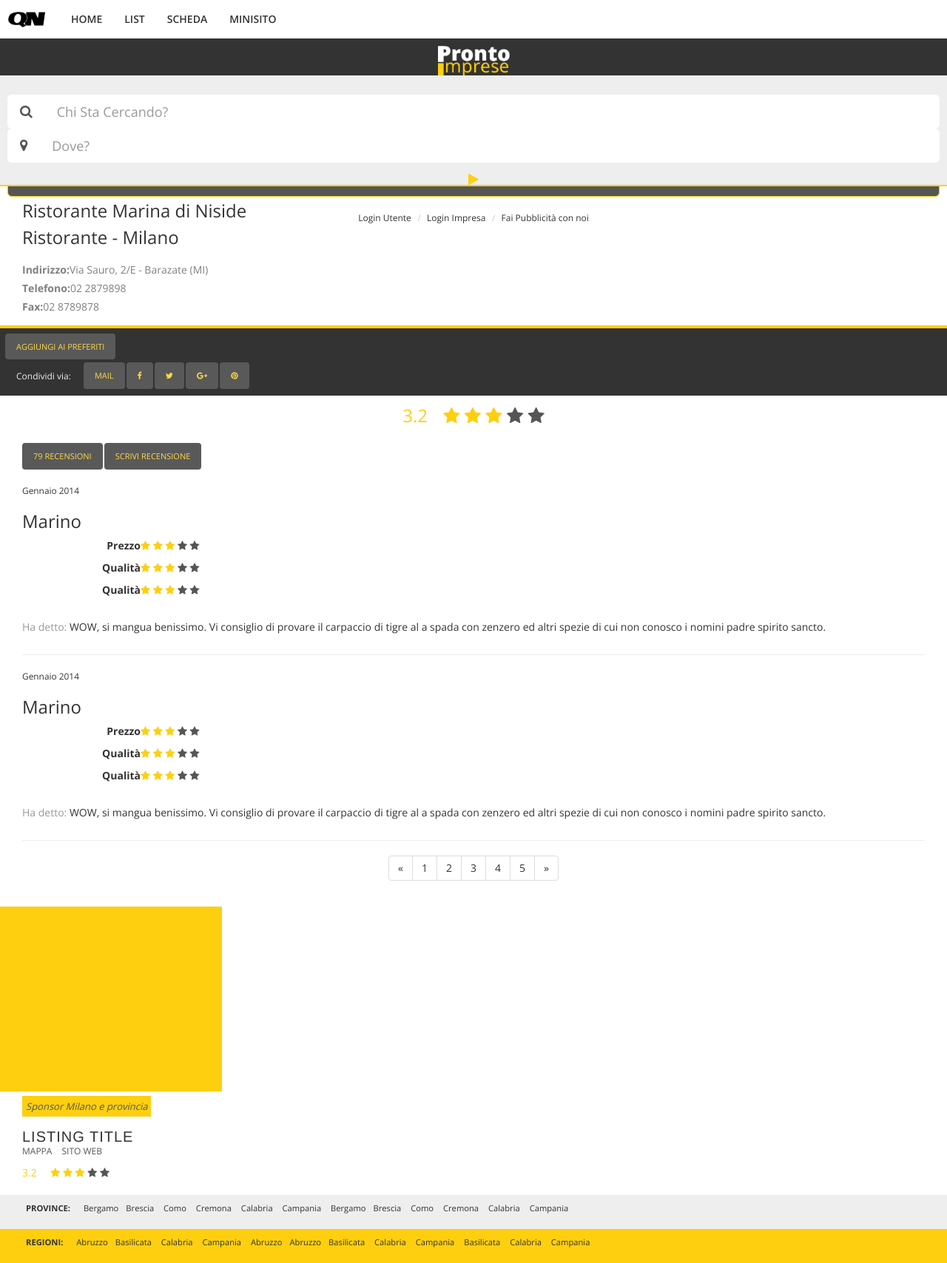
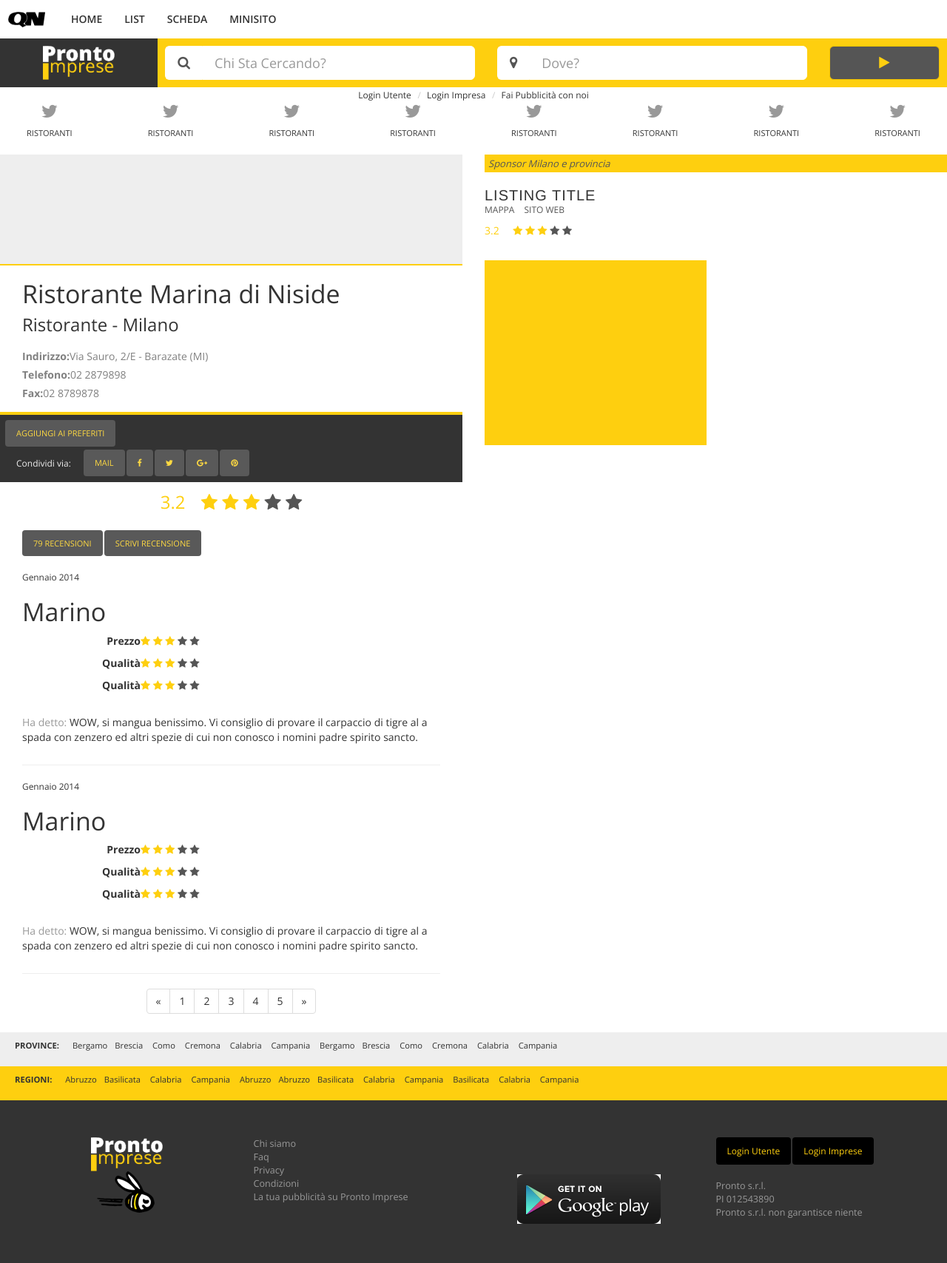
Before and after one commit to derrybirkett/prontoimprese, a website: page app/scheda.html in a window 1280 px wide. Shown: the top 1708 px of the page at 74% size. Drawn offline with nearby package versions, Linux system fonts and the light colour scheme; files that its build step writes are made by us from their sources.

Commit message:
Update scheda.html

```diff
--- a/app/scheda.html
+++ b/app/scheda.html
@@ -55,30 +55,38 @@
             </nav>
         </header>
 
-        <section class="search filled">
-
+        <section class="search">
             <!-- Testata -->
-            <div class="testata">
+            <div class="testata col-md-2">
                 <div class="logo dark small"></div>
             </div>
 
-            <!-- Seearch Box -->
-            <div class="search-box">
+            <!-- Search Box -->
+            <div class="search-box filled col-md-10">
+                <div class="row">
                 <form>
+                    <div class="col-md-5">
                         <div class="input-group input-group-lg">
                             <span class="input-group-addon"><span class="fa fa-search"></span></span>
                             <input type="text" class="form-control" placeholder="Chi Sta Cercando?">
                         </div>
+                    </div>
+
+                    <div class="col-md-5">
                         <div class="input-group input-group-lg">
                             <span class="input-group-addon"><span class="fa fa-map-marker"></span></span>
                             <input type="text" class="form-control" placeholder="Dove?">
                         </div>
+                    </div>
+                    <div class="col-md-2">
                         <button type="button" class="btn btn-lg btn-warning btn-block"><span class="fa fa-play"></span></button>
+                    </div>
                 </form>
+                </div>
             </div>
 
             <!-- Utility Login -->
-            <div class="logins">
+            <div class="logins hidden-md">
                 <ul class="breadcrumb">
                     <li><a href="#">Login Utente</a></li>
                     <li><a href="#">Login Impresa</a></li>
@@ -87,9 +95,24 @@
             </div>
         </section>
 
-        <section class="body">
+        <nav class="categories row hidden-sm hidden-xs">
+            <ul class="nav nav-pills nav-justified">
+                <li><a href="/"><span class="fa fa-twitter"></span>Ristoranti</a></li>
+                <li><a href="/"><span class="fa fa-twitter"></span>Ristoranti</a></li>
+                <li><a href="/"><span class="fa fa-twitter"></span>Ristoranti</a></li>
+                <li><a href="/"><span class="fa fa-twitter"></span>Ristoranti</a></li>
+                <li><a href="/"><span class="fa fa-twitter"></span>Ristoranti</a></li>
+                <li><a href="/"><span class="fa fa-twitter"></span>Ristoranti</a></li>
+                <li><a href="/"><span class="fa fa-twitter"></span>Ristoranti</a></li>
+                <li><a href="/"><span class="fa fa-twitter"></span>Ristoranti</a></li>
+            </ul>
+        </nav>
 
-            <section>
+        <section class="body row">
+            <!-- Left side -->
+            <div class="col-md-6">
+
+                    <!-- Scheda -->
                     <article class="scheda">
                         <figure class="mappa"></figure>
                         <div class="hspace">
@@ -101,6 +124,8 @@
                                 <p><strong>Fax:</strong>02 8789878</p>
                             </aside>
                         </div>
+
+                        <!-- Options -->
                         <aside class="options">
                             <ul class="nav nav-pills">
                                 <li><a href="#">Aggiungi ai preferiti</a></li>
@@ -116,6 +141,7 @@
                             </ul>
                         </aside>
 
+                        <!-- Scheda Rating -->
                         <section class="rating">
                             <aside class="user-ratings large">
                                 <div class="user-rating">3.2</div>
@@ -129,15 +155,13 @@
                             </aside>
                         </section>
 
+                        <!-- Reviews -->
                         <section class="reviews">
                             <!-- Tabs -->
                             <ul class="nav nav-pills">
                                 <li><a href="/">79 Recensioni</a></li>
                                 <li><a href="#">Scrivi Recensione</a></li>
                             </ul>
-
-                        <!-- Reviews -->
-                        <section class="latest-reviews">
 
                             <!-- Review -->
                             <article class="review">
@@ -227,10 +251,7 @@
                                 </p>
                             </article>
                         </section>
-                    </section>
-
                     </article>
-            </section>
 
                     <!-- Pagination -->
                     <div class="centered">
@@ -245,14 +266,15 @@
                         </ul>
                     </div>
 
-            <!-- Ad -->
-            <div class="banner island"></div>
+            </div>
+
+            <!-- Right side -->
+            <div class="col-md-6">
 
                 <!-- Search Results -->
-            <section class="listings hspace">
-
-                <section class="listing-class sponsors">
-                    <header><span class="sponsor-label principale">Sponsor Milano e provincia</span></header>
+                <section class="listings">
+                    <div class="listing-class sponsors">
+                        <header><h2 class="sponsor-label principale">Sponsor Milano e provincia</h2></header>
 
                         <!-- Listing -->
                         <article class="listing sponsor">
@@ -272,14 +294,18 @@
                                 </ul>
                             </aside>
                         </article>
+                    </div>
+                </section>
 
-                </section>
-            </section>
+                <!-- Ad -->
+                <div class="banner island"></div>
+
+            </div>
         </section>
 
     <footer>
         <!-- Block Province -->
-        <div class="prefooter province grey">
+        <div class="prefooter province grey row">
             <ul class="list-inline">
                 <li><span class="list-title">Province:</span></li>
                 <li><a href="">Bergamo</ar</li>
@@ -298,7 +324,7 @@
         </div>
 
         <!-- Block Regioni -->
-        <div class="prefooter regions primary">
+        <div class="prefooter regions primary row">
             <ul class="list-inline">
                 <li><span class="list-title">Regioni:</span></li>
                 <li><a href="">Abruzzo</ar</li>
@@ -317,11 +343,13 @@
         </div>
 
         <!-- -->
-        <div class="footer">
+        <div class="footer row">
+            <div class="logos col-md-3">
                 <div class="logo dark small center-block"></div>
                 <div class="logo solo center-block"></div>
+            </div>
 
-            <section class="quick-links">
+            <section class="quick-links col-md-3">
                 <ul class="list-unstyled">
                     <li><a href="">Chi siamo</a></li>
                     <li><a href="">Faq</a></li>
@@ -332,12 +360,13 @@
                 </ul>
             </section>
 
-            <div class="scaricare centered">
+            <div class="scaricare centered col-md-3">
                 <!-- <p>Scarica la app</p> -->
                 <div class="button googleplay"></div>
             </div>
 
-            <div class="logins">
+            <div class="col-md-3">
+                <div class="utility logins">
                     <ul class="nav nav-pills">
                         <li><a href="">Login Utente</a></li>
                         <li><a href="">Login Imprese</a></li>
@@ -349,7 +378,7 @@
                     PI 012543890 <br />
                     Pronto s.r.l. non garantisce niente
                 </p>
-
+            </div>
         </div>
     </footer>
 
--- a/app/styles/components.less
+++ b/app/styles/components.less
@@ -431,34 +431,6 @@
         }
     }
 
-    .minischeda {
-        margin-top:10px;
-
-        /* Images */
-        .featured-image {
-            height:200px;
-        }
-
-        h1 {
-            font-size:34px;
-        }
-
-        ul.nav-pills {
-         li {
-                a {
-                    .btn-pronto;
-                    &:hover {
-                        .btn-pronto.inverse;
-                    }
-                }
-            &.disabled {
-                font-size:12px;
-                color:#eee;
-                padding:10px 15px;
-            }
-            }
-        }
-    }
 
 
 
@@ -616,6 +588,31 @@
         h2 {
             margin-top:5px;
         }
+
+        /* Images */
+        .featured-image {
+            height:200px;
+        }
+
+        h1 {
+            font-size:34px;
+        }
+
+        ul.nav-pills {
+         li {
+                a {
+                    .btn-pronto;
+                    &:hover {
+                        .btn-pronto.inverse;
+                    }
+                }
+            &.disabled {
+                font-size:12px;
+                color:#eee;
+                padding:10px 15px;
+            }
+            }
+        }
     }
 
    .mappa {
--- a/app/styles/md.less
+++ b/app/styles/md.less
@@ -63,7 +63,6 @@
 ----------------------------------------*/
 
     .lista {
-        .search .logins { display:none; }
 
         /* Make header left to text */
         .intro {
--- a/app/styles/typography.less
+++ b/app/styles/typography.less
@@ -144,6 +144,7 @@
         font-weight:200;
         font-style:italic;
         font-size:13px;
+        margin-top:0px;
     }
 
     /* Meta */
```
Also changed, not shown: app/index.html (+3 -3 lines), app/list.html (+9 -12 lines), app/styles/main.css. Lines whose indentation alone changed are shown as unchanged.
